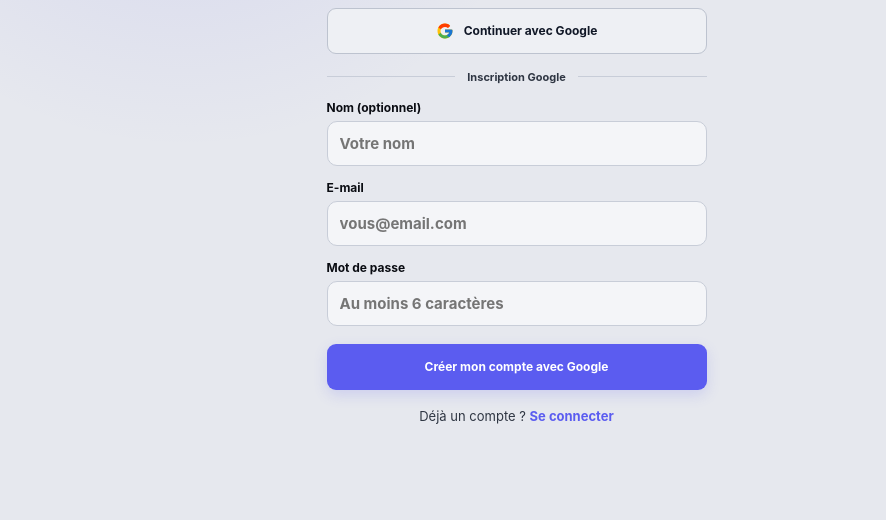
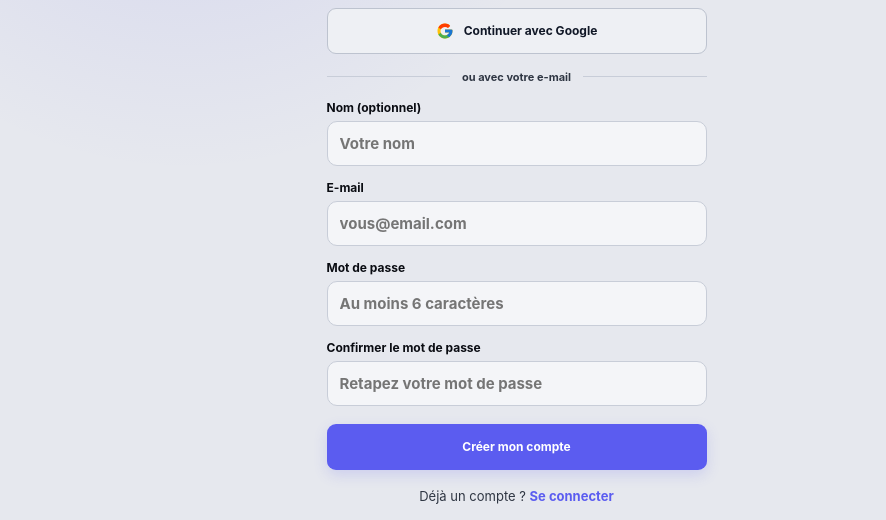
Before and after one commit to anamaherbert1-glitch/Conik.io, a Next.js app: page /signup in a window 1280 px wide. Shown: the part 298-818 px from the top of the page, without its empty margins (246-1132 px from the left). Built offline with nearby package versions, Linux system fonts and the light colour scheme; no server answers.

Commit message:
fix: restore email password signup flow

```diff
--- a/app/signup/page.tsx
+++ b/app/signup/page.tsx
@@ -16,6 +16,7 @@ export default function HomePage() {
   const [name, setName] = useState('')
   const [email, setEmail] = useState('')
   const [password, setPassword] = useState('')
+  const [confirmPassword, setConfirmPassword] = useState('')
   const [error, setError] = useState('')
   const [info, setInfo] = useState('')
   const [loading, setLoading] = useState(false)
@@ -49,7 +50,43 @@ export default function HomePage() {
     event.preventDefault()
     setError('')
     setInfo('')
+    const normalizedEmail = email.trim().toLowerCase()
+    if (password !== confirmPassword) {
+      setError('Les deux mots de passe ne correspondent pas.')
+      return
+    }
     setLoading(true)
+    try {
+      const supabase = createClient()
+      const origin = window.location.origin
+      const { data, error: signupError } = await supabase.auth.signUp({
+        email: normalizedEmail,
+        password,
+        options: {
+          emailRedirectTo: `${origin}/auth/callback?next=/onboarding`,
+          data: { full_name: name.trim() },
+        },
+      })
+      if (signupError) {
+        setError(signupError.message || 'Impossible de créer le compte.')
+        return
+      }
+      if (data.session) {
+        window.location.replace('/onboarding')
+        return
+      }
+      setInfo('Votre compte a été créé. Vérifiez votre boîte e-mail pour confirmer votre adresse, puis revenez sur Conik pour terminer votre profil.')
+    } catch (e) {
+      setError(e instanceof Error ? e.message : 'Impossible de créer le compte.')
+    } finally {
+      setLoading(false)
+    }
+  }
+
+  async function signupWithGoogle() {
+    setError('')
+    setInfo('')
+    setGoogleLoading(true)
     try {
       const supabase = createClient()
       const origin = window.location.origin
@@ -57,24 +94,8 @@ export default function HomePage() {
         provider: 'google',
         options: {
           redirectTo: `${origin}/auth/callback?next=/onboarding`,
-          queryParams: email.trim() ? { login_hint: email.trim().toLowerCase() } : undefined,
+          queryParams: { prompt: 'select_account' },
         },
-      })
-      if (oauthError) setError(oauthError.message || 'Inscription Google impossible.')
-    } finally {
-      setLoading(false)
-    }
-  }
-
-  async function signupWithGoogle() {
-    setError('')
-    setGoogleLoading(true)
-    try {
-      const supabase = createClient()
-      const origin = window.location.origin
-      const { error: oauthError } = await supabase.auth.signInWithOAuth({
-        provider: 'google',
-        options: { redirectTo: `${origin}/auth/callback?next=/onboarding` },
       })
       if (oauthError) setError(oauthError.message || 'Inscription Google impossible.')
     } finally {
@@ -181,7 +202,7 @@ export default function HomePage() {
           </button>
 
           <div className="auth-divider" aria-hidden="true">
-            <span>Inscription Google</span>
+            <span>ou avec votre e-mail</span>
           </div>
 
           <form className="home-form" onSubmit={submit}>
@@ -205,10 +226,22 @@ export default function HomePage() {
                 placeholder="Au moins 6 caractères"
               />
             </label>
+            <label>
+              Confirmer le mot de passe
+              <input
+                type="password"
+                required
+                minLength={6}
+                autoComplete="new-password"
+                value={confirmPassword}
+                onChange={(e) => setConfirmPassword(e.target.value)}
+                placeholder="Retapez votre mot de passe"
+              />
+            </label>
             {error && <div className="error">{error}</div>}
             {info && <div className="auth-ok">{info}</div>}
             <button type="submit" className="primary full" disabled={loading || googleLoading}>
-              {loading ? 'Redirection vers Google…' : 'Créer mon compte avec Google'}
+              {loading ? 'Création…' : 'Créer mon compte'}
             </button>
           </form>
 
```
